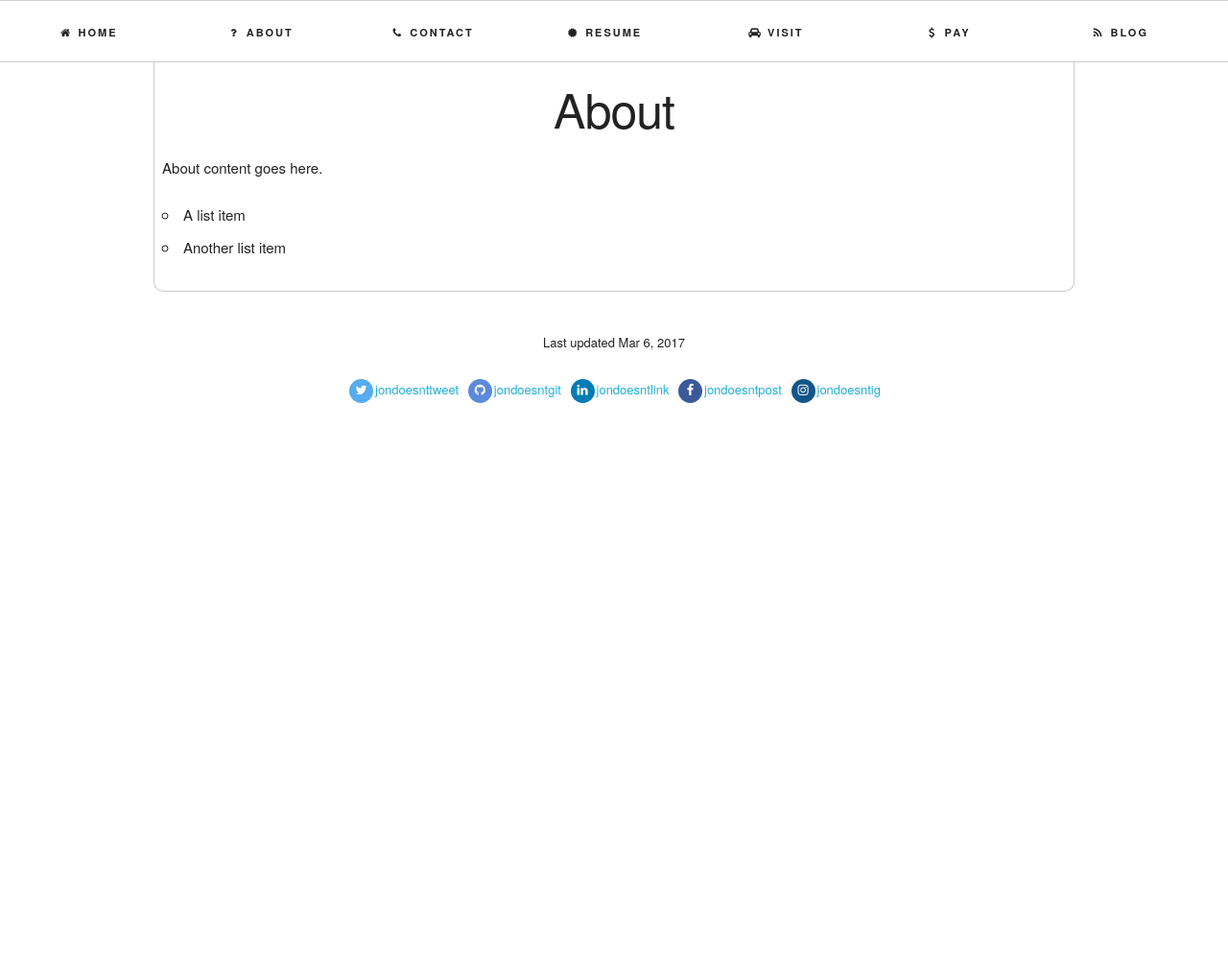
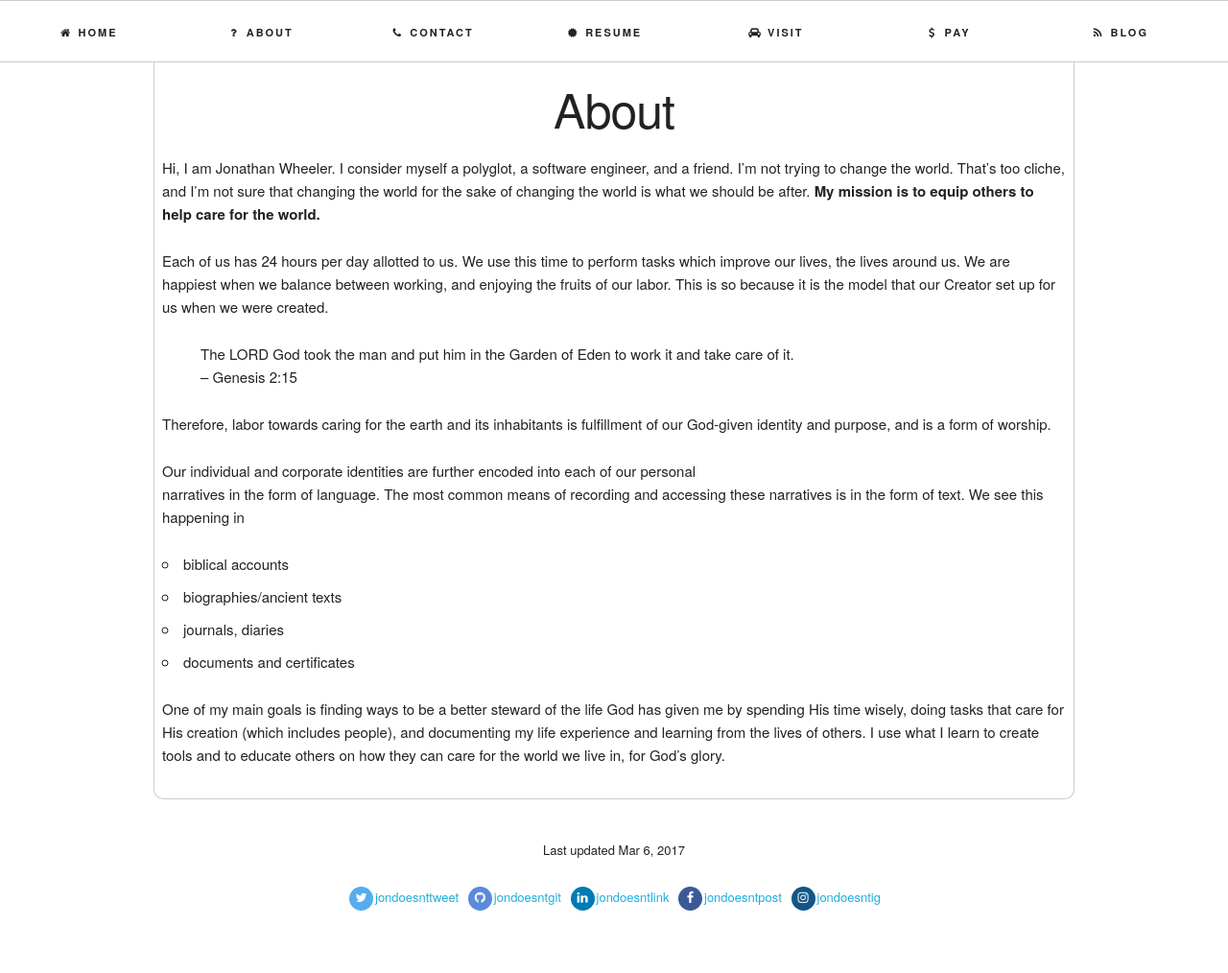
Before and after one commit to jondoesntgit/jondoesntgit.github.io, a Jekyll site: the page built from _pages/01_about.md, in a window 1280 px wide. Shown: the whole page at 96% size. Built offline with Jekyll 4.4.1, drawn with Linux system fonts in a browser that asks for light colours; nearby versions of some CDN libraries; some web fonts are replaced; before the commit the page ends 900 px from its top, so only the background shows below that.

Commit message:
Migrated pages

```diff
--- a/_pages/01_about.md
+++ b/_pages/01_about.md
@@ -5,7 +5,33 @@ permalink: /about/
 icon: question
 ---
 
-About content goes here.
+Hi, I am Jonathan Wheeler. I consider myself a polyglot, a software engineer,
+and a friend. I'm not trying to change the world. That's too cliche, and
+I'm not sure that changing the world for the sake of changing the world is what
+we should be after. **My mission is to equip others to help care for the world.**
 
-* A list item
-* Another list item
+Each of us has 24 hours per day allotted to us. We use this time to perform tasks
+which improve our lives, the lives around us. We are happiest when we balance between
+working, and enjoying the fruits of our labor. This is so because it is the model that
+our Creator set up for us when we were created.
+
+> The LORD God took the man and put him in the Garden of Eden to work it and take care of it.
+-- Genesis 2:15
+
+Therefore, labor towards caring for the earth and its inhabitants is fulfillment of our
+God-given identity and purpose, and is a form of worship.
+
+Our individual and corporate identities are further encoded into each of our personal
+narratives in the form of language.
+The most common means of recording and accessing these narratives is in the form of text.
+We see this happening in
+
+- biblical accounts
+- biographies/ancient texts
+- journals, diaries
+- documents and certificates
+
+One of my main goals is finding ways to be a better steward of the life God has given me by
+spending His time wisely, doing tasks that care for His creation (which includes people), and documenting my
+life experience and learning from the lives of others. I use what I learn to create tools
+and to educate others on how they can care for the world we live in, for God's glory.
```
Also changed, not shown: _pages/02_contact.md (+27 -2 lines), _pages/03_visit.md (deleted, +0 -11 lines), _pages/04_pay.md (deleted, +0 -11 lines), _pages/04_visit.md (added, +69 -0 lines), _pages/05_pay.md (added, +29 -0 lines), _pages/03_resume.md (renamed from _pages/02_resume.md).
